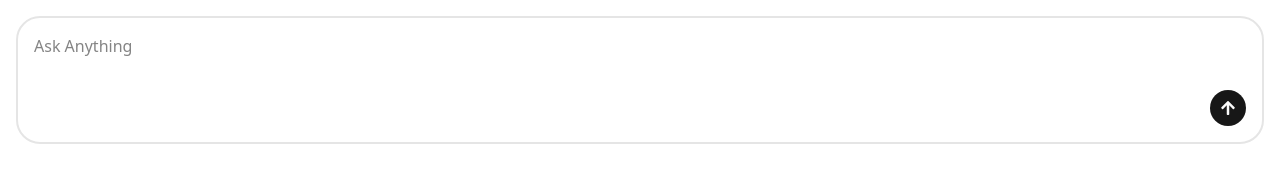
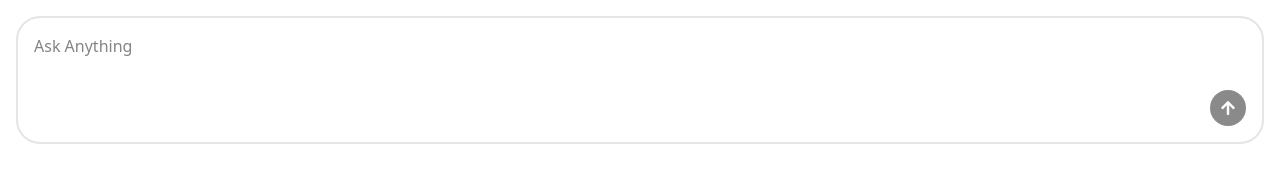
Before and after one commit to girishcoder-dev/ai-powered-apps, a React (Vite) app in the folder packages/client/: page / in a window 1280 px wide. Shown: the top 194 px of the page. Built offline with nearby package versions, Linux system fonts and the light colour scheme.

Commit message:
Handling Form Submission

```diff
--- a/packages/client/package.json
+++ b/packages/client/package.json
@@ -17,6 +17,7 @@
       "lucide-react": "^0.554.0",
       "react": "^19.2.0",
       "react-dom": "^19.2.0",
+      "react-hook-form": "^7.66.1",
       "react-icons": "^5.5.0",
       "tailwind-merge": "^3.4.0",
       "tailwindcss": "^4.1.17"
--- a/packages/client/src/components/ChatBot.tsx
+++ b/packages/client/src/components/ChatBot.tsx
@@ -1,18 +1,46 @@
+import type { KeyboardEvent } from 'react';
+import { useForm } from 'react-hook-form';
 import { FaArrowUp } from 'react-icons/fa';
 import { Button } from './ui/button';
 
+type FormData = {
+   prompt: string;
+};
+
 const ChatBot = () => {
+   const { register, handleSubmit, reset, formState } = useForm<FormData>();
+
+   const onSubmit = (data: FormData) => {
+      console.log(data);
+      reset();
+   };
+
+   const onKeyDown = (e: KeyboardEvent<HTMLFormElement>) => {
+      if (e.key == 'Enter' && !e.shiftKey) {
+         e.preventDefault();
+         handleSubmit(onSubmit)();
+      }
+   };
+
    return (
-      <div className="flex flex-col gap-2 items-end border-2 p-4 rounded-3xl">
+      <form
+         onSubmit={handleSubmit(onSubmit)}
+         onKeyDown={onKeyDown}
+         className="flex flex-col gap-2 items-end border-2 p-4 rounded-3xl"
+      >
          <textarea
+            {...register('prompt', {
+               required: true,
+               validate: (data) => data.trim().length > 0,
+            })}
             className="w-full border-0 focus:outline-0 resize-none"
             placeholder="Ask Anything"
             maxLength={1000}
          />
-         <Button className="rounded-full w-9 h-9">
+         <Button disabled={!formState.isValid} className="rounded-full w-9 h-9">
             <FaArrowUp />
          </Button>
-      </div>
+      </form>
    );
 };
 
```
Also changed, not shown: 1 other file (tests, documents, lock files or other folders).
